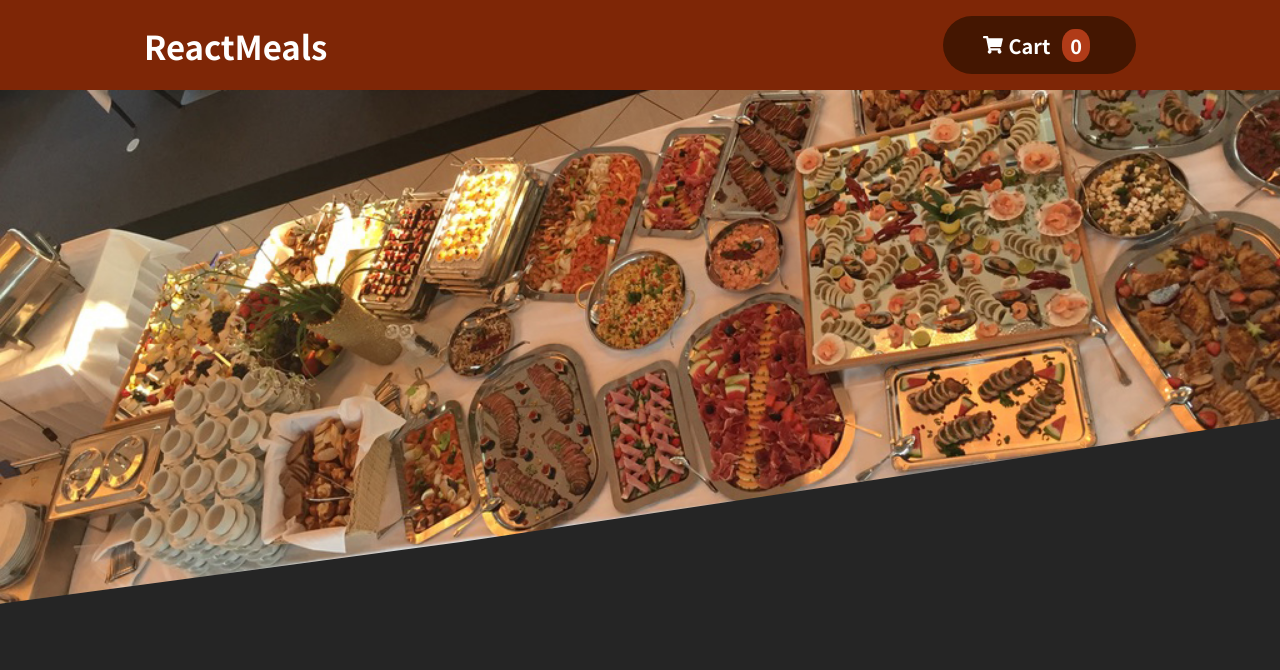
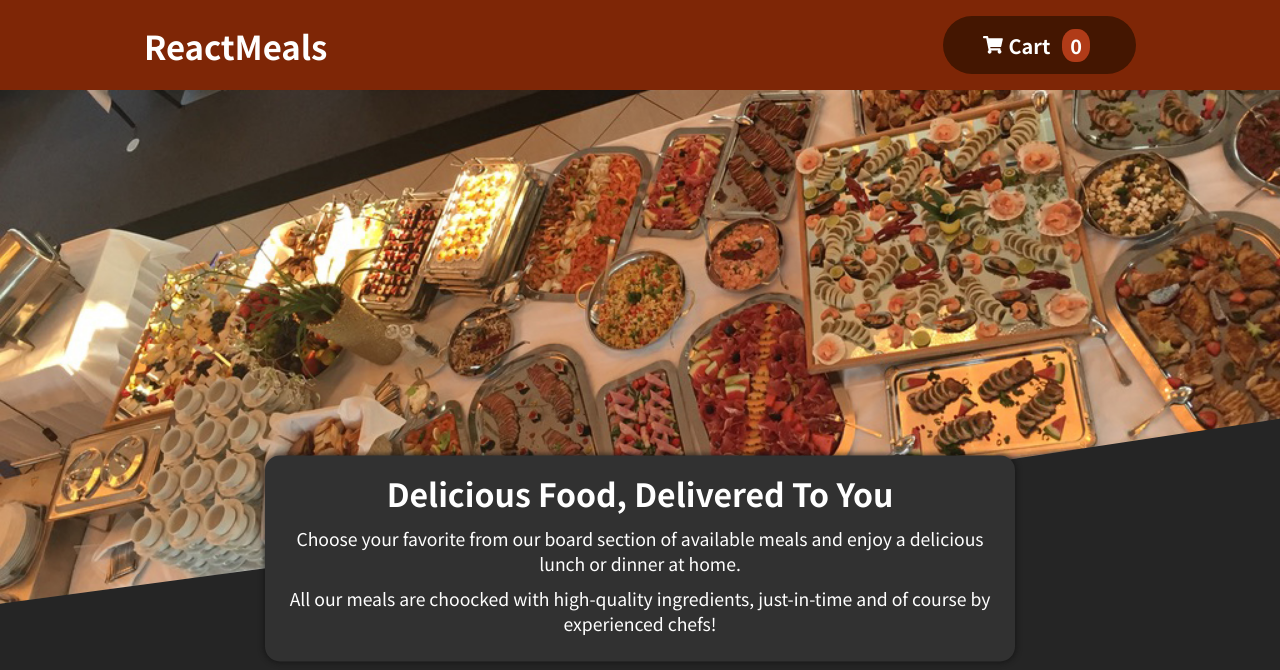
Before and after one commit to Amin-Ansari/ReactMeal, a React (Create React App) app: page / in a window 1280 px wide. Shown: the top 670 px of the page. Built offline with nearby package versions, Linux system fonts and the light colour scheme.

Commit message:
The text box is added to the project

```diff
--- a/src/App.js
+++ b/src/App.js
@@ -2,7 +2,7 @@ import { Fragment, useState } from "react";
 import Header from "./components/Layout/header/Header";
 import CartModal from "./components/Layout/Cart/CartModal";
 import FoodTableImage from "./components/Layout/header/FoodTableImage";
-import Modal from "./components/Layout/Cart/Modal";
+import TextBox from "./components/Layout/body/TextBox";
 import "./App.css";
 
 function App() {
@@ -17,6 +17,7 @@ function App() {
       <Header onTogglingCart={toggleTheCartModal}>
         <FoodTableImage />
       </Header>
+      <TextBox />
     </Fragment>
   );
 }
--- /dev/null
+++ b/src/components/Layout/body/TextBox.css
@@ -0,0 +1,43 @@
+.text-box-wraper {
+  padding: 0px 20px;
+  transform: translateY(-25vw);
+}
+.text-box {
+  margin: auto;
+  padding: 15px 20px;
+  background-color: #313131;
+  box-shadow: 0px 0px 5px 2px #11111193;
+  color: #fff;
+  text-align: center;
+  width: 100%;
+  max-width: 750px;
+  border-radius: 15px;
+}
+.text-box h2 {
+  font-size: calc(1rem + 0.7vw);
+}
+.text-box p {
+  margin: 10px 0px;
+  font-size: calc(0.68rem + 0.3vw);
+}
+
+@media all and (min-width: 768px) {
+  .text-box h2 {
+    font-size: calc(1.7rem + 0.3vw);
+  }
+  .text-box p {
+    font-size: calc(0.8rem + 0.3vw);
+  }
+}
+@media all and (min-width: 1200px) {
+  .text-box h2 {
+    font-size: 2rem;
+  }
+  .text-box p {
+    font-size: 1.1rem;
+  }
+  .text-box-wraper {
+    padding: 0px 20px;
+    transform: translateY(-12vw);
+  }
+}
--- /dev/null
+++ b/src/components/Layout/body/TextBox.js
@@ -0,0 +1,21 @@
+import "./TextBox.css";
+
+const TextBox = (props) => {
+  return (
+    <div className="text-box-wraper">
+      <div className="text-box">
+        <h2>Delicious Food, Delivered To You</h2>
+        <p>
+          Choose your favorite from our board section of available meals and
+          enjoy a delicious lunch or dinner at home.
+        </p>
+        <p>
+          All our meals are choocked with high-quality ingredients, just-in-time
+          and of course by experienced chefs!
+        </p>
+      </div>
+    </div>
+  );
+};
+
+export default TextBox;
```
